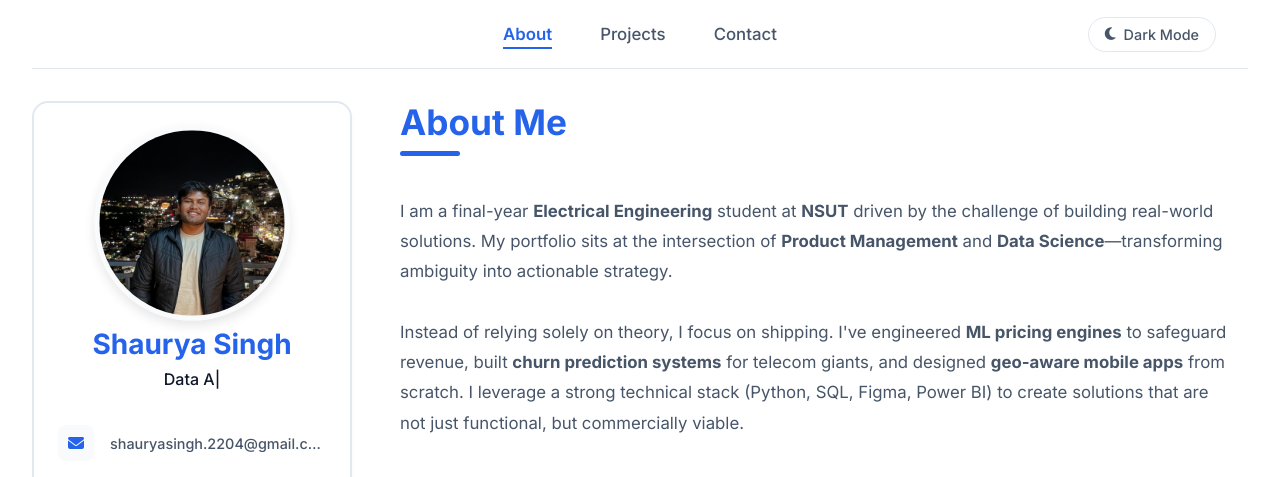
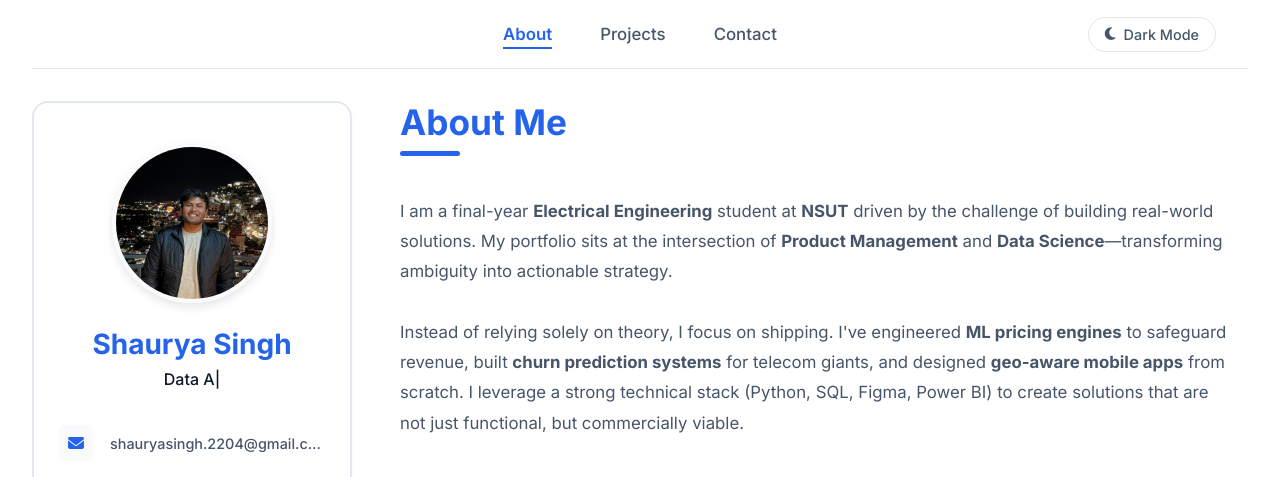
Before and after one commit to shauryasingh20/portfolio-website, a website: page index.html in a window 1280 px wide. Shown: the top 477 px of the page. Drawn offline with nearby package versions, Linux system fonts and the light colour scheme.

Commit message:
Remove scale transformation from profile style

```diff
--- a/index.html
+++ b/index.html
@@ -110,7 +110,6 @@
             border: 4px solid var(--bg-secondary);
             box-shadow: 0 4px 10px rgba(0,0,0,0.1);
             display: block;
-            transform: scale(1.22);
         }
         .profile-name { font-size: 1.75rem; font-weight: 700; color: var(--primary-blue); margin-bottom: 0.5rem; }
         .profile-title { color: var(--primary-dark); margin-bottom: 2rem; font-size: 1rem; font-weight: 500; min-height: 1.5em; }
```
